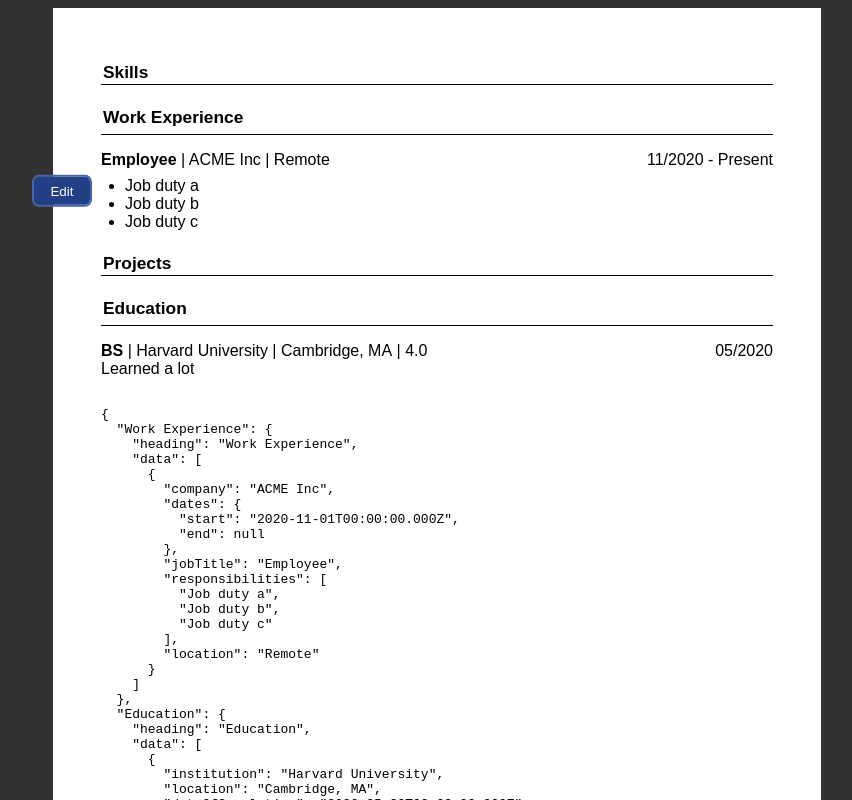
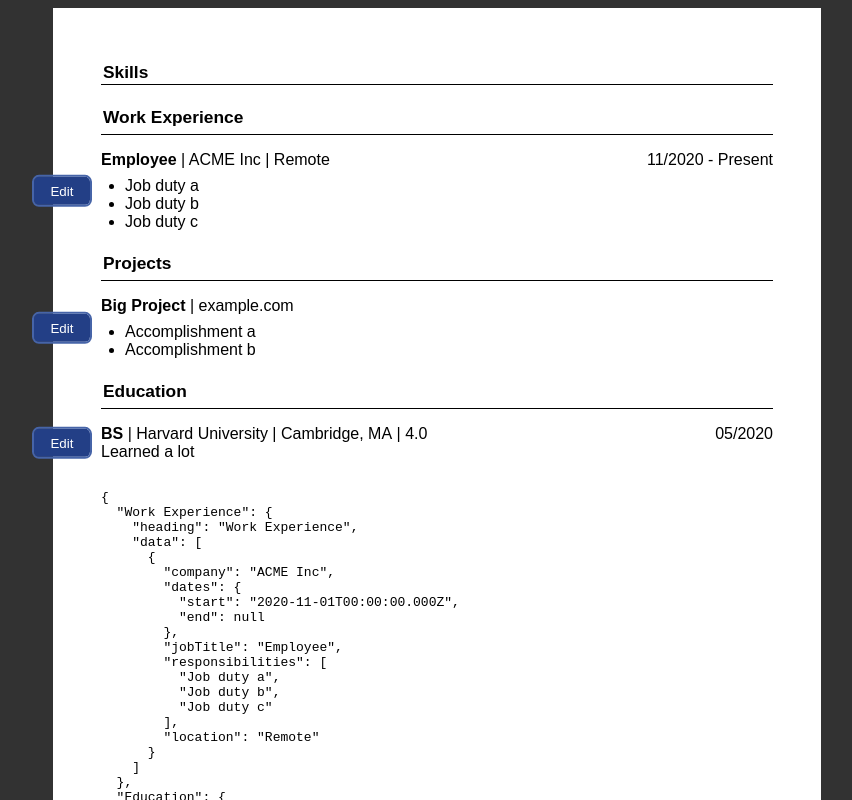
Before and after one commit to johnrdoty92/resume-builder, a React (Vite) app: page / in a window 1280 px wide. Shown: the top 800 px of the page, without its empty margins (203-1055 px from the left). Built offline with nearby package versions, Linux system fonts and the light colour scheme.

Commit message:
add other views

```diff
--- a/src/App.tsx
+++ b/src/App.tsx
@@ -11,6 +11,7 @@ import { EditorModal } from "./components/Modal/EditorModal/EditorModal";
 import { useResumeState } from "./contexts/hooks";
 import { WorkExperience } from "components/Section/WorkExperience";
 import { Education } from "components/Section/Education";
+import { Projects } from "components/Section/Projects";
 
 // const HEIGHTS = ["50px", "100px", "35px", "45px", "80px"] as const;
 // const nodes = HEIGHTS.map((height, i) => (
@@ -68,7 +69,7 @@ function App() {
       {/* <Header name={header.name} details={{ email: header.email }} /> */}
       <SectionTitle title="Skills" />
       <WorkExperience />
-      <SectionTitle title="Projects" />
+      <Projects />
       <Education />
       <pre>{JSON.stringify(resumeState, null, 2)}</pre>
       <EditorModal />
--- a/src/components/Section/Education/EducationEntries.tsx
+++ b/src/components/Section/Education/EducationEntries.tsx
@@ -2,6 +2,7 @@ import { useResumeState } from "contexts/hooks";
 import classes from "./Education.module.css";
 import { getShortDate } from "utils/stringUtils";
 import { Fragment } from "react";
+import { EditButton } from "components/Button/EditButton";
 
 export const EducationEntries = () => {
   const { data } = useResumeState().Education;
@@ -11,7 +12,7 @@ export const EducationEntries = () => {
         const { dateOfCompletion, degreeOrCertificate, institution, description, gpa, location } =
           education;
         return (
-          <Fragment key={`institution-${i}`}>
+          <div className={classes.education} key={`institution-${i}`}>
             <div className={classes.header}>
               <p className={classes.degreeOrCertificate}>{degreeOrCertificate}</p>
               <p>&nbsp;{"| " + institution}</p>
@@ -20,7 +21,8 @@ export const EducationEntries = () => {
               <p className={classes.date}>{getShortDate(dateOfCompletion)}</p>
             </div>
             <p>{description}</p>
-          </Fragment>
+            <EditButton index={i} sectionData={{ section: "Education", data: education }} />
+          </div>
         );
       })}
     </>
--- /dev/null
+++ b/src/components/Section/Projects/Project.module.css
@@ -0,0 +1,16 @@
+.project {
+    position: relative;
+}
+
+.header {
+    display: flex;
+}
+
+.projectName {
+    font-weight: bolder;
+}
+
+.achievements {
+    margin-top: 0.5em;
+    margin-left: 1.5em;
+}
--- /dev/null
+++ b/src/components/Section/Projects/ProjectEntries.tsx
@@ -0,0 +1,29 @@
+import { useResumeState } from "contexts/hooks";
+import classes from "./Project.module.css";
+import { EditButton } from "components/Button/EditButton";
+
+export const ProjectEntries = () => {
+  const { data } = useResumeState().Projects;
+
+  return (
+    <>
+      {data.map((project, i) => {
+        const { accomplishments, name, url } = project;
+        return (
+          <div className={classes.project} key={`name-${i}`}>
+            <div className={classes.header}>
+              <p className={classes.projectName}>{name}</p>
+              {url && <p>&nbsp;{"| " + url}</p>}
+            </div>
+            <ul className={classes.achievements}>
+              {accomplishments.map((a, i) => {
+                return <li key={`${a}${i}`}>{a}</li>;
+              })}
+            </ul>
+            <EditButton index={i} sectionData={{ section: "Projects", data: project }} />
+          </div>
+        );
+      })}
+    </>
+  );
+};
--- /dev/null
+++ b/src/components/Section/Projects/index.tsx
@@ -0,0 +1,12 @@
+import { SectionTitle } from "components/SectionTitle";
+import classes from "../Section.module.css";
+import { ProjectEntries } from "./ProjectEntries";
+
+export const Projects = () => {
+  return (
+    <section className={classes.resumeSection}>
+      <SectionTitle title="Projects" />
+      <ProjectEntries />
+    </section>
+  );
+};
```
